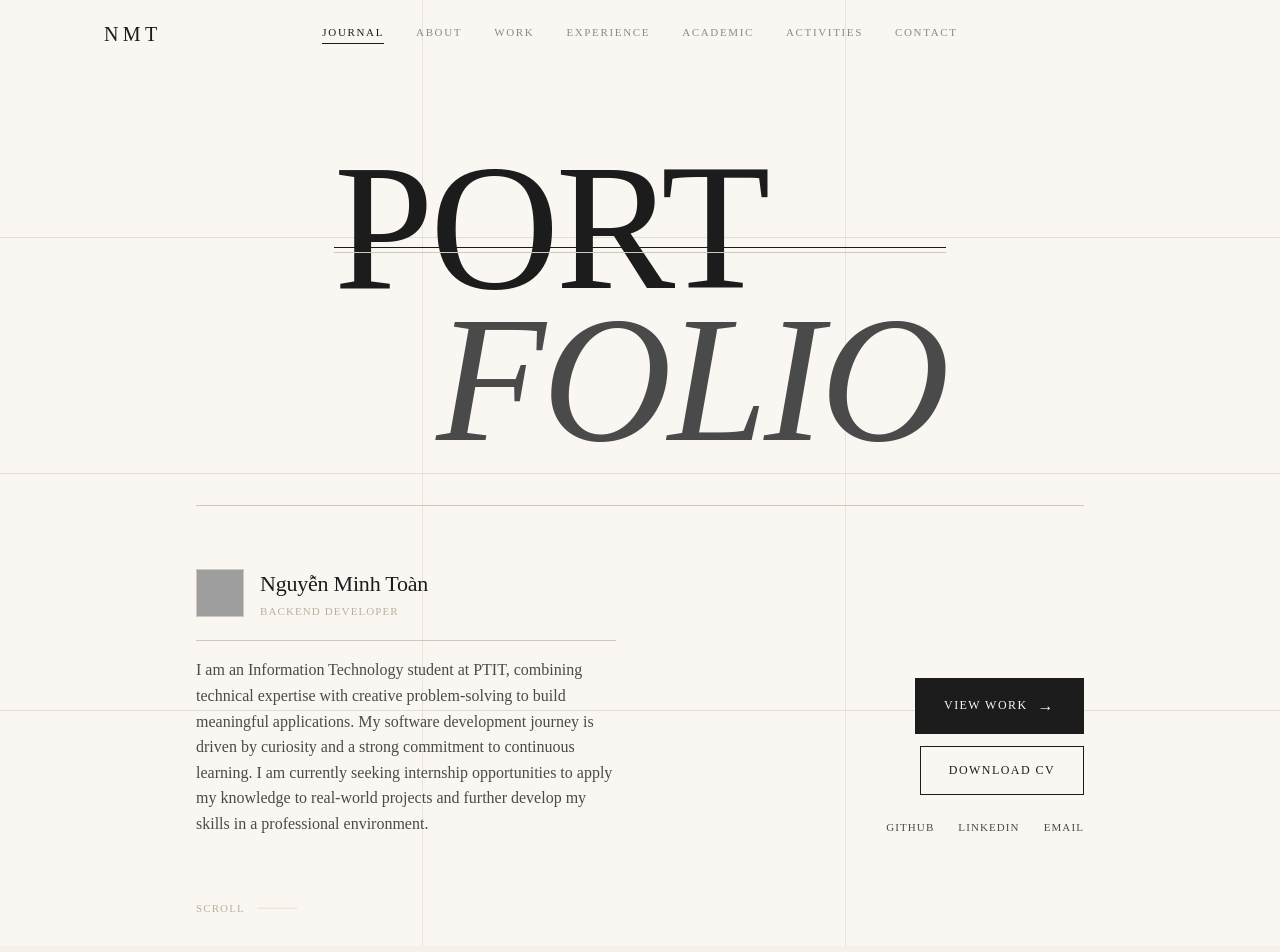
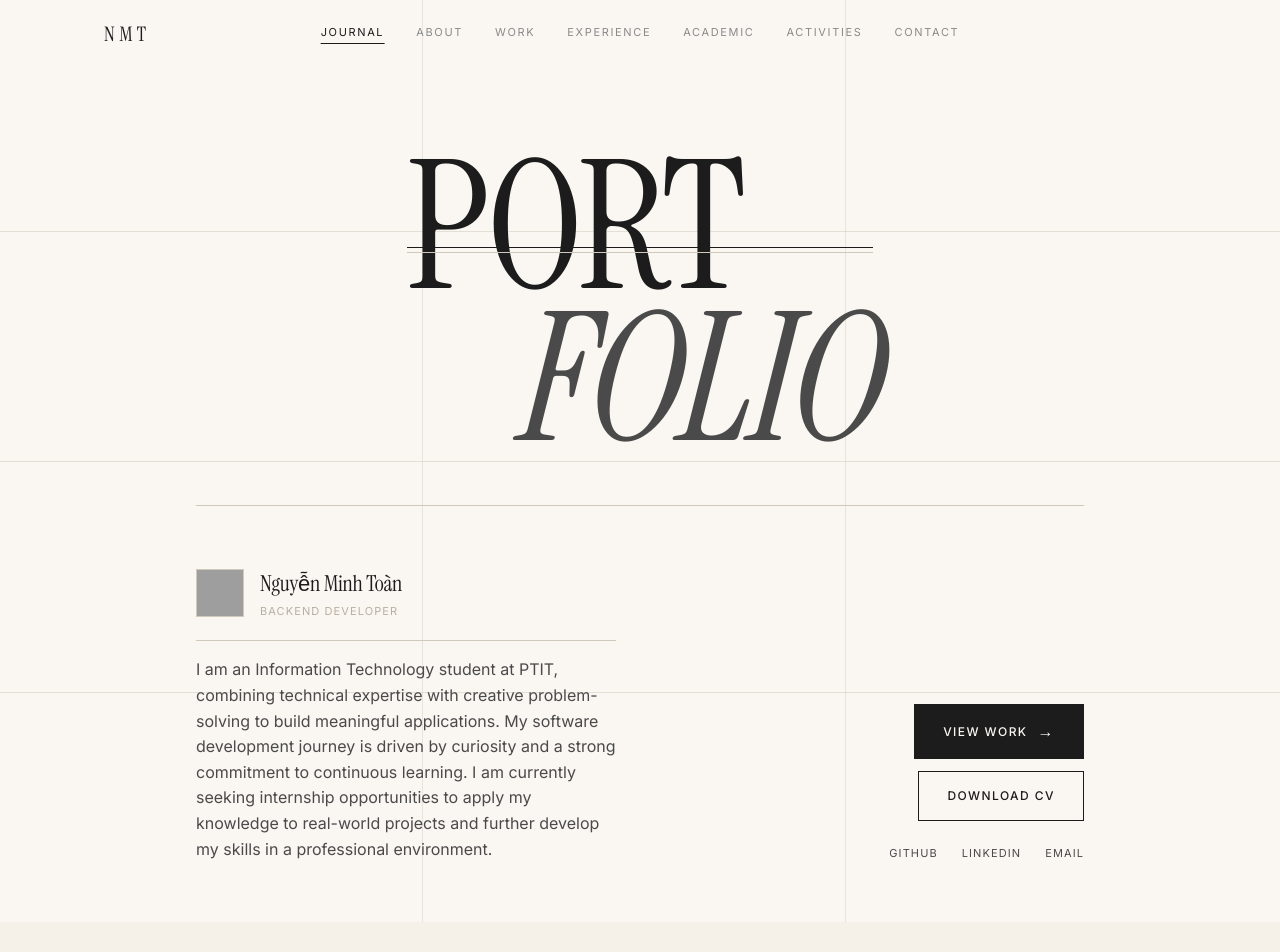
Before and after one commit to MinhToan4/portfolio, a Next.js app: page / in a window 1280 px wide. Shown: the top 952 px of the page. Built offline with nearby package versions, Linux system fonts and the light colour scheme; grey boxes are pictures that could not be loaded.

Commit message:
Update: Cải thiện nhỏ

```diff
--- a/src/app/globals.css
+++ b/src/app/globals.css
@@ -32,8 +32,7 @@
   --rule-heavy: var(--journal-parchment);
 
   /* Typography Scale */
-  --font-serif: 'Times New Roman', Times, serif;
-  --font-sans: 'Times New Roman', Times, serif;
+  /* --font-serif and --font-sans are provided by next/font in layout.tsx */
 
   /* Spacing */
   --section-pad: clamp(80px, 10vw, 160px);
--- a/src/app/layout.tsx
+++ b/src/app/layout.tsx
@@ -1,5 +1,23 @@
 import type { Metadata } from "next";
+import { Inter, Instrument_Serif, Dancing_Script } from "next/font/google";
 import "./globals.css";
+
+const inter = Inter({
+  subsets: ["latin"],
+  variable: "--font-sans",
+});
+
+const instrumentSerif = Instrument_Serif({
+  weight: ["400"],
+  style: ["normal", "italic"],
+  subsets: ["latin"],
+  variable: "--font-serif",
+});
+
+const dancingScript = Dancing_Script({
+  subsets: ["latin"],
+  variable: "--font-script",
+});
 
 export const metadata: Metadata = {
   title: "NMT - Portfolio",
@@ -29,7 +47,7 @@ export default function RootLayout({
   children: React.ReactNode;
 }>) {
   return (
-    <html lang="en" className="scroll-smooth" suppressHydrationWarning>
+    <html lang="en" className={`${inter.variable} ${instrumentSerif.variable} ${dancingScript.variable} scroll-smooth`} suppressHydrationWarning>
       <body className="antialiased">
         {children}
       </body>
--- a/src/components/About.tsx
+++ b/src/components/About.tsx
@@ -56,7 +56,7 @@ export default function About() {
             <span className="type-caption" style={{ color: 'var(--text-ghost)' }}>01</span>
             <span className="type-subhead">About</span>
           </div>
-          <h2 className="type-display">About<em> Me</em></h2>
+          <h2 className="type-display" style={{ fontFamily: 'var(--font-script)', fontWeight: 400, paddingBottom: '10px' }}>About<em> Me</em></h2>
         </motion.div>
 
         {/* Two-column layout */}
--- a/src/components/AcademicResults.tsx
+++ b/src/components/AcademicResults.tsx
@@ -46,10 +46,11 @@ export default function AcademicResults() {
       <p
         style={{
           fontFamily: 'var(--font-serif)',
-          fontSize: 'clamp(14px, 2vw, 18px)',
-          fontWeight: 600,
+          fontSize: 'clamp(18px, 2.2vw, 24px)',
+          fontWeight: 400,
           color: 'var(--text)',
-          letterSpacing: '-0.005em',
+          letterSpacing: '0.01em',
+          lineHeight: 1.2,
         }}
       >
         {subject.name}
@@ -58,8 +59,8 @@ export default function AcademicResults() {
         <span
           style={{
             fontFamily: 'var(--font-serif)',
-            fontSize: 'clamp(20px, 2.5vw, 28px)',
-            fontWeight: 300,
+            fontSize: 'clamp(22px, 2.5vw, 28px)',
+            fontWeight: 400,
             color: 'var(--text)',
             letterSpacing: '-0.02em',
           }}
@@ -101,7 +102,7 @@ export default function AcademicResults() {
             <span className="type-subhead">Education</span>
           </div>
           <div style={{ display: 'flex', alignItems: 'flex-end', justifyContent: 'space-between', flexWrap: 'wrap', gap: '16px' }}>
-            <h2 className="type-display">Academic</h2>
+            <h2 className="type-display" style={{ fontFamily: 'var(--font-script)', fontWeight: 400, paddingBottom: '10px' }}>Academic</h2>
             {/* Big GPA stat */}
             <div style={{ textAlign: 'right' }}>
               <p
@@ -109,7 +110,7 @@ export default function AcademicResults() {
                   fontFamily: 'var(--font-serif)',
                   fontStyle: 'italic',
                   fontSize: 'clamp(56px, 8vw, 100px)',
-                  fontWeight: 300,
+                  fontWeight: 400,
                   color: 'var(--text)',
                   letterSpacing: '-0.03em',
                   lineHeight: 0.9,
--- a/src/components/Activities.tsx
+++ b/src/components/Activities.tsx
@@ -58,7 +58,7 @@ export default function Activities() {
                         <span className="type-caption" style={{ color: 'var(--text-ghost)' }}>05</span>
                         <span className="type-subhead">Extracurriculars</span>
                     </div>
-                    <h2 className="type-display">Activities</h2>
+                    <h2 className="type-display" style={{ fontFamily: 'var(--font-script)', fontWeight: 400, paddingBottom: '10px' }}>Activities</h2>
                 </motion.div>
 
                 {/* Activity groups */}
@@ -117,7 +117,7 @@ export default function Activities() {
                                         <div style={{ paddingTop: '4px' }}>
                                             <span
                                                 style={{
-                                                    fontFamily: 'var(--font-serif)',
+                                                    fontFamily: 'var(--font-sans)',
                                                     fontSize: '14px',
                                                     color: 'var(--text-ghost)',
                                                 }}
@@ -141,10 +141,10 @@ export default function Activities() {
                                                 <h4
                                                     style={{
                                                         fontFamily: 'var(--font-serif)',
-                                                        fontSize: 'clamp(15px, 2.2vw, 22px)',
-                                                        fontWeight: 700,
+                                                        fontSize: 'clamp(18px, 2.5vw, 26px)',
+                                                        fontWeight: 600,
                                                         color: 'var(--text)',
-                                                        letterSpacing: '-0.005em',
+                                                        letterSpacing: '0.01em',
                                                         lineHeight: 1.25,
                                                         flex: 1,
                                                         minWidth: '200px',
--- a/src/components/Contact.tsx
+++ b/src/components/Contact.tsx
@@ -53,7 +53,7 @@ export default function Contact() {
             <span className="type-subhead">Get In Touch</span>
           </div>
           <div style={{ display: 'flex', alignItems: 'flex-end', justifyContent: 'space-between', flexWrap: 'wrap', gap: '16px' }}>
-            <h2 className="type-display">Contact</h2>
+            <h2 className="type-display" style={{ fontFamily: 'var(--font-script)', fontWeight: 400, paddingBottom: '10px' }}>Contact</h2>
             <p
               style={{
                 fontFamily: 'var(--font-serif)',
--- a/src/components/Experience.tsx
+++ b/src/components/Experience.tsx
@@ -34,7 +34,7 @@ export default function Experience() {
             <span className="type-caption" style={{ color: 'var(--text-ghost)' }}>03</span>
             <span className="type-subhead">Background</span>
           </div>
-          <h2 className="type-display">Experience</h2>
+          <h2 className="type-display" style={{ fontFamily: 'var(--font-script)', fontWeight: 400, paddingBottom: '10px' }}>Experience</h2>
         </motion.div>
 
         {/* Two-column: Work + Education */}
--- a/src/components/Header.tsx
+++ b/src/components/Header.tsx
@@ -1,8 +1,7 @@
 'use client';
 
-import { motion, useMotionValueEvent, useScroll } from 'framer-motion';
-import { MouseEvent, useEffect, useRef, useState } from 'react';
-import { Menu, X } from 'lucide-react';
+import { motion, useScroll, useMotionValueEvent } from 'framer-motion';
+import { useState } from 'react';
 import { scrollToSection } from '@/lib/utils';
 
 const navItems = [
@@ -15,109 +14,34 @@ const navItems = [
   { name: 'Contact', href: 'contact' },
 ];
 
-const NAV_GAP = 32;
-const NAV_SIDE_BUFFER = 28;
-const COMPACT_TOGGLE_WIDTH = 40;
-const DEFAULT_SIDE_SLOT_WIDTH = 96;
-
 export default function Header() {
   const [isOpen, setIsOpen] = useState(false);
   const [scrolled, setScrolled] = useState(false);
   const [activeSection, setActiveSection] = useState('hero');
-  const [showCompactNav, setShowCompactNav] = useState(false);
-  const [navModeResolved, setNavModeResolved] = useState(false);
-  const [sideSlotWidth, setSideSlotWidth] = useState(DEFAULT_SIDE_SLOT_WIDTH);
-
-  const headerRowRef = useRef<HTMLDivElement>(null);
-  const wordmarkRef = useRef<HTMLAnchorElement>(null);
-  const navMeasureRef = useRef<HTMLDivElement>(null);
 
   const { scrollY } = useScroll();
-
-  useMotionValueEvent(scrollY, 'change', (y) => {
+  useMotionValueEvent(scrollY, "change", (y) => {
     setScrolled(y > 60);
-
-    const sections = navItems.map((item) => item.href);
-
+    const sections = navItems.map(i => i.href);
     for (const id of [...sections].reverse()) {
-      const element = document.getElementById(id);
-
-      if (element && element.getBoundingClientRect().top <= 160) {
+      const el = document.getElementById(id);
+      if (el && el.getBoundingClientRect().top <= 160) {
         setActiveSection(id);
         break;
       }
     }
   });
 
-  useEffect(() => {
-    const updateNavMode = () => {
-      const headerRow = headerRowRef.current;
-      const wordmark = wordmarkRef.current;
-      const navMeasure = navMeasureRef.current;
-
-      if (!headerRow || !wordmark || !navMeasure) return;
-
-      const nextSideSlotWidth = Math.ceil(
-        Math.max(wordmark.getBoundingClientRect().width, COMPACT_TOGGLE_WIDTH) + NAV_SIDE_BUFFER,
-      );
-      const availableNavWidth = Math.max(0, headerRow.clientWidth - nextSideSlotWidth * 2);
-      const navWidth = Math.ceil(navMeasure.getBoundingClientRect().width);
-
-      setSideSlotWidth(nextSideSlotWidth);
-      setShowCompactNav(navWidth > availableNavWidth);
-      setNavModeResolved(true);
-    };
-
-    updateNavMode();
-
-    const resizeObserver =
-      typeof ResizeObserver !== 'undefined' ? new ResizeObserver(updateNavMode) : null;
-
-    if (resizeObserver) {
-      if (headerRowRef.current) resizeObserver.observe(headerRowRef.current);
-      if (wordmarkRef.current) resizeObserver.observe(wordmarkRef.current);
-      if (navMeasureRef.current) resizeObserver.observe(navMeasureRef.current);
-    }
-
-    window.addEventListener('resize', updateNavMode);
-    document.fonts?.ready.then(updateNavMode).catch(() => undefined);
-
-    return () => {
-      resizeObserver?.disconnect();
-      window.removeEventListener('resize', updateNavMode);
-    };
-  }, []);
-
-  useEffect(() => {
-    if (!showCompactNav) {
-      setIsOpen(false);
-    }
-  }, [showCompactNav]);
-
-  const getHeaderOffset = () => {
-    const headerHeight = headerRowRef.current?.getBoundingClientRect().height ?? 0;
-    return Math.ceil(headerHeight);
+  const handleNav = (href: string) => {
+    scrollToSection(href);
+    setIsOpen(false);
   };
-
-  const handleNav = (href: string, event?: MouseEvent<HTMLAnchorElement>) => {
-    event?.preventDefault();
-    setIsOpen(false);
-
-    window.requestAnimationFrame(() => {
-      scrollToSection(href, getHeaderOffset());
-    });
-  };
-
-  const showInlineNav = navModeResolved && !showCompactNav;
-  const showMenuToggle = navModeResolved && showCompactNav;
-  const menuOpen = showMenuToggle && isOpen;
-  const useCompactLayout = showMenuToggle;
 
   return (
     <motion.header
       initial={{ opacity: 0, y: -20 }}
       animate={{ opacity: 1, y: 0 }}
-      transition={{ duration: 0.8, ease: [0.25, 0.1, 0.25, 1] as [number, number, number, number] }}
+      transition={{ duration: 0.8, ease: [0.25, 0.1, 0.25, 1] }}
       className={`fixed top-0 left-0 right-0 z-50 transition-all duration-500 ${
         scrolled
           ? 'border-b bg-[var(--bg)]/95 backdrop-blur-sm'
@@ -126,182 +50,105 @@ export default function Header() {
       style={{ borderColor: scrolled ? 'var(--rule)' : 'transparent' }}
     >
       <div className="journal-container">
-        <div
-          ref={headerRowRef}
-          style={{
-            position: 'relative',
-            display: useCompactLayout ? 'flex' : 'grid',
-            gridTemplateColumns: useCompactLayout ? undefined : `${sideSlotWidth}px minmax(0, 1fr) ${sideSlotWidth}px`,
-            justifyContent: useCompactLayout ? 'space-between' : undefined,
-            alignItems: 'center',
-            columnGap: useCompactLayout ? undefined : '24px',
-            gap: useCompactLayout ? '24px' : undefined,
-            paddingBlock: '18px',
-          }}
-        >
-          <div style={{ width: useCompactLayout ? 'auto' : '100%', minWidth: 0, flexShrink: 0 }}>
-            <a
-              ref={wordmarkRef}
-              href="#hero"
-              onClick={(event) => handleNav('hero', event)}
+        <div style={{ display: 'flex', alignItems: 'center', justifyContent: 'space-between', paddingBlock: '18px', position: 'relative' }}>
+
+          {/* Logo / Masthead wordmark */}
+          <div style={{ flex: 1 }}>
+            <button
+              onClick={() => handleNav('hero')}
               style={{
-                display: 'inline-flex',
-                alignItems: 'center',
                 fontFamily: 'var(--font-serif)',
                 fontSize: '20px',
                 fontWeight: 300,
                 letterSpacing: '0.22em',
                 textTransform: 'uppercase',
                 color: 'var(--text)',
-                textDecoration: 'none',
-                touchAction: 'manipulation',
-                WebkitTapHighlightColor: 'transparent',
+                background: 'none',
+                border: 'none',
+                cursor: 'pointer',
               }}
             >
               NMT
-            </a>
+            </button>
           </div>
 
-          <nav
-            aria-label="Primary"
-            style={{
-              display: showInlineNav ? 'flex' : 'none',
-              alignItems: 'center',
-              justifySelf: 'center',
-              gap: `${NAV_GAP}px`,
-              whiteSpace: 'nowrap',
-              minWidth: 0,
-            }}
-          >
+          {/* Desktop Nav */}
+          <nav style={{ display: 'flex', alignItems: 'center', gap: '32px', position: 'absolute', left: '50%', transform: 'translateX(-50%)' }} className="hidden md:flex">
             {navItems.map((item) => (
-              <a
+              <button
                 key={item.name}
-                href={`#${item.href}`}
-                onClick={(event) => handleNav(item.href, event)}
+                onClick={() => handleNav(item.href)}
                 className="type-caption"
-                aria-current={activeSection === item.href ? 'page' : undefined}
                 style={{
-                  display: 'inline-flex',
-                  alignItems: 'center',
-                  padding: '0 0 2px',
+                  background: 'none',
+                  border: 'none',
+                  cursor: 'pointer',
                   color: activeSection === item.href ? 'var(--text)' : 'var(--text-muted)',
                   letterSpacing: '0.15em',
-                  textDecoration: 'none',
-                  transition: 'color 0.25s ease, border-color 0.25s ease',
+                  transition: 'color 0.25s ease',
+                  paddingBottom: '2px',
                   borderBottom: activeSection === item.href ? '1px solid var(--text)' : '1px solid transparent',
-                  touchAction: 'manipulation',
-                  WebkitTapHighlightColor: 'transparent',
                 }}
               >
                 {item.name}
-              </a>
+              </button>
             ))}
           </nav>
 
-          <div
-            style={{
-              width: useCompactLayout ? 'auto' : '100%',
-              display: 'flex',
-              justifyContent: 'flex-end',
-              minWidth: 0,
-              flexShrink: 0,
-              marginLeft: useCompactLayout ? 'auto' : undefined,
-            }}
-          >
-            {showMenuToggle && (
-              <button
-                onClick={() => setIsOpen((current) => !current)}
-                style={{
-                  display: 'flex',
-                  alignItems: 'center',
-                  justifyContent: 'center',
-                  width: '40px',
-                  height: '40px',
-                  padding: 0,
-                  background: 'none',
-                  border: 'none',
-                  color: 'var(--text)',
-                  cursor: 'pointer',
-                  touchAction: 'manipulation',
-                  WebkitTapHighlightColor: 'transparent',
-                }}
-                aria-label="Toggle menu"
-                aria-expanded={menuOpen}
-                aria-controls="header-mobile-nav"
-              >
-                {menuOpen ? <X size={24} strokeWidth={1.5} /> : <Menu size={24} strokeWidth={1.5} />}
-              </button>
-            )}
-          </div>
-
-          <div
-            ref={navMeasureRef}
-            aria-hidden="true"
-            className="type-caption"
-            style={{
-              position: 'absolute',
-              top: 0,
-              left: 0,
-              display: 'flex',
-              alignItems: 'center',
-              gap: `${NAV_GAP}px`,
-              visibility: 'hidden',
-              pointerEvents: 'none',
-              whiteSpace: 'nowrap',
-              letterSpacing: '0.15em',
-            }}
-          >
-            {navItems.map((item) => (
-              <span key={item.name} style={{ padding: '0 0 2px' }}>
-                {item.name}
-              </span>
-            ))}
+          {/* Mobile toggle */}
+          <div style={{ flex: 1, display: 'flex', justifyContent: 'flex-end' }}>
+            <button
+              className="md:hidden"
+              onClick={() => setIsOpen(!isOpen)}
+              style={{
+                background: 'none',
+                border: 'none',
+                cursor: 'pointer',
+                fontFamily: 'var(--font-sans)',
+                fontSize: '10px',
+                letterSpacing: '0.2em',
+                textTransform: 'uppercase',
+                color: 'var(--text-muted)',
+              }}
+              aria-label="Toggle menu"
+            >
+              {isOpen ? 'Close' : 'Menu'}
+            </button>
           </div>
         </div>
       </div>
 
+      {/* Mobile Menu */}
       <motion.div
-        id="header-mobile-nav"
         initial={false}
-        animate={{ height: menuOpen ? 'auto' : 0, opacity: menuOpen ? 1 : 0 }}
-        transition={{ duration: 0.4, ease: [0.25, 0.1, 0.25, 1] as [number, number, number, number] }}
-        style={{
-          overflow: 'hidden',
-          background: 'var(--bg)',
-          borderTop: menuOpen ? '1px solid var(--rule)' : 'none',
-          pointerEvents: menuOpen ? 'auto' : 'none',
-        }}
+        animate={{ height: isOpen ? 'auto' : 0, opacity: isOpen ? 1 : 0 }}
+        transition={{ duration: 0.4, ease: [0.25, 0.1, 0.25, 1] }}
+        style={{ overflow: 'hidden', background: 'var(--bg)', borderTop: isOpen ? '1px solid var(--rule)' : 'none' }}
       >
-        <div className="journal-container" style={{ paddingBlock: menuOpen ? '32px' : 0 }}>
-          {navItems.map((item, index) => (
+        <div className="journal-container" style={{ paddingBlock: '32px' }}>
+          {navItems.map((item, i) => (
             <motion.div
               key={item.name}
               initial={{ opacity: 0, x: -10 }}
-              animate={{ opacity: menuOpen ? 1 : 0, x: menuOpen ? 0 : -10 }}
-              transition={{ delay: index * 0.06 }}
+              animate={{ opacity: isOpen ? 1 : 0, x: isOpen ? 0 : -10 }}
+              transition={{ delay: i * 0.06 }}
               style={{ borderBottom: '1px solid var(--rule)', paddingBlock: '16px' }}
             >
-              <a
-                href={`#${item.href}`}
-                onClick={(event) => handleNav(item.href, event)}
-                aria-current={activeSection === item.href ? 'page' : undefined}
+              <button
+                onClick={() => handleNav(item.href)}
                 style={{
-                  display: 'block',
-                  width: '100%',
                   background: 'none',
                   border: 'none',
+                  cursor: 'pointer',
                   fontFamily: 'var(--font-serif)',
                   fontSize: '28px',
                   fontWeight: 300,
                   color: activeSection === item.href ? 'var(--text)' : 'var(--text-muted)',
                   letterSpacing: '-0.01em',
-                  textDecoration: 'none',
-                  touchAction: 'manipulation',
-                  WebkitTapHighlightColor: 'transparent',
                 }}
               >
                 {item.name}
-              </a>
+              </button>
             </motion.div>
           ))}
         </div>
--- a/src/components/Hero.tsx
+++ b/src/components/Hero.tsx
@@ -260,33 +260,7 @@ export default function Hero() {
           </motion.div>
         </div>
 
-        {/* Scroll indicator */}
-        <motion.div
-          initial={{ opacity: 0 }}
-          animate={{ opacity: 1 }}
-          transition={{ delay: 1.5 }}
-          style={{ display: 'flex', alignItems: 'center', gap: '16px', paddingBottom: '32px' }}
-        >
-          <motion.div
-            animate={{ y: [0, 6, 0] }}
-            transition={{ duration: 2.5, repeat: Infinity, ease: 'easeInOut' }}
-          >
-            <button
-              onClick={() => scrollToSection('about')}
-              style={{
-                background: 'none',
-                border: 'none',
-                cursor: 'pointer',
-                display: 'flex',
-                alignItems: 'center',
-                gap: '12px',
-              }}
-            >
-              <span className="type-caption">Scroll</span>
-              <div style={{ width: '40px', height: '1px', background: 'var(--rule-heavy)' }} />
-            </button>
-          </motion.div>
-        </motion.div>
+
       </motion.div>
 
       {/* Inline responsive fix */}
--- a/src/components/Projects.tsx
+++ b/src/components/Projects.tsx
@@ -48,10 +48,7 @@ export default function Projects() {
             <span className="type-subhead">Selected Work</span>
           </div>
           <div style={{ display: 'flex', alignItems: 'flex-end', justifyContent: 'space-between', flexWrap: 'wrap', gap: '16px' }}>
-            <h2 className="type-display">Projects</h2>
-            <p className="type-body" style={{ maxWidth: '100%', minWidth: '280px' }}>
-              A curated selection of projects demonstrating craft and technical depth.
-            </p>
+            <h2 className="type-display" style={{ fontFamily: 'var(--font-script)', fontWeight: 400, paddingBottom: '10px' }}>Projects</h2>
           </div>
         </motion.div>
 
```
